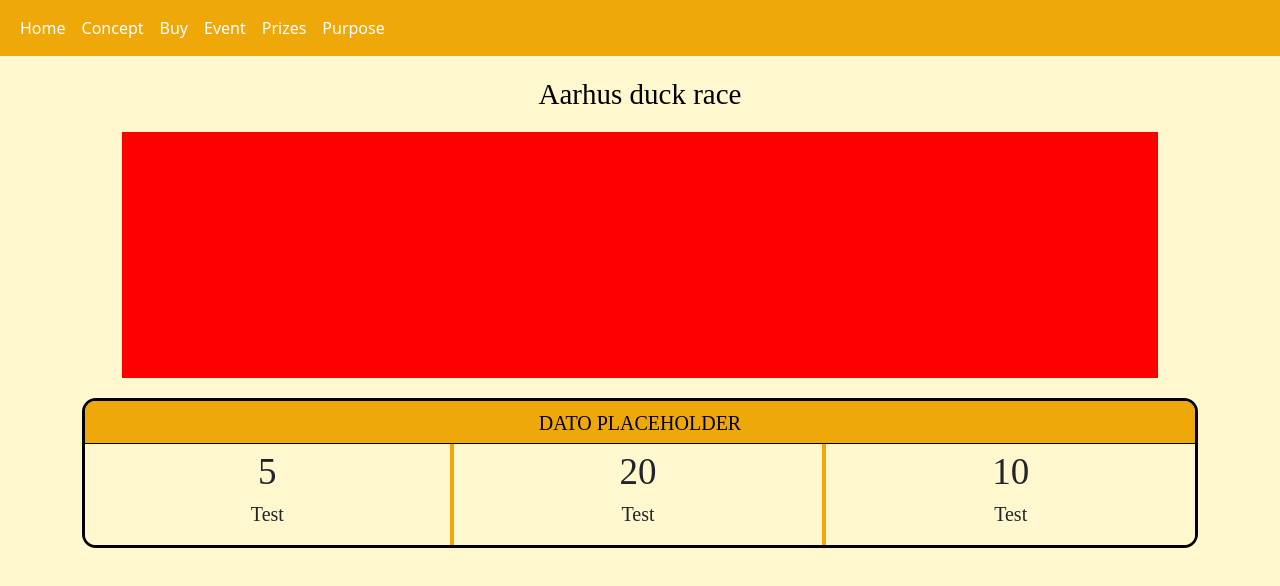
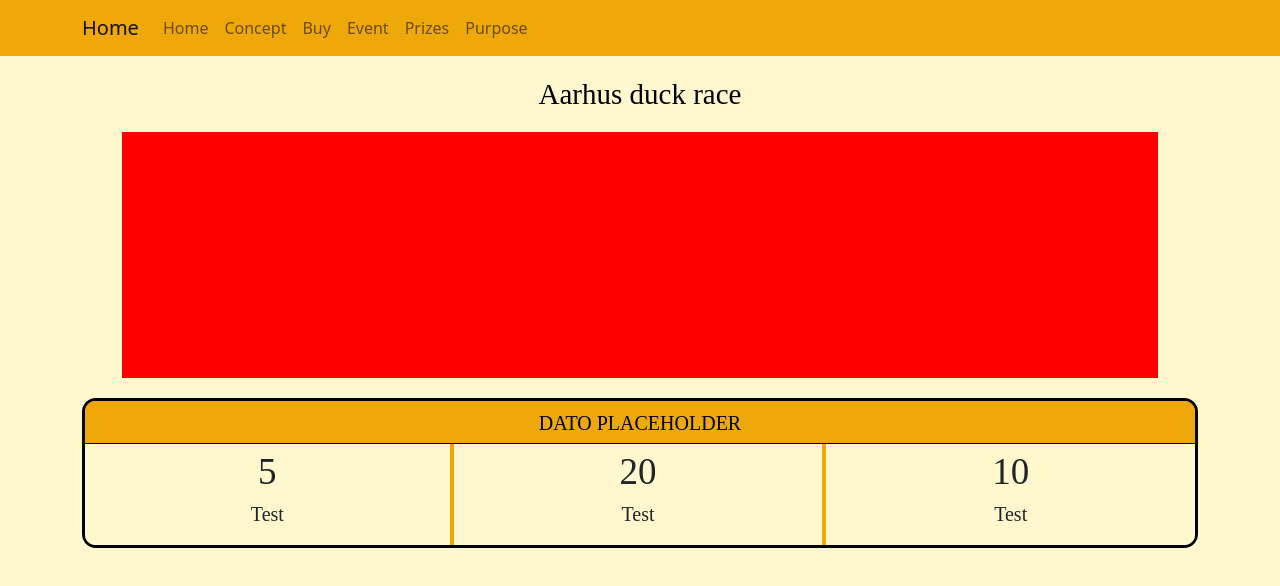
Before and after one commit to Bramstorp/aarhus-duck-race-demo, a React (Create React App) app in the folder frontend/: page / in a window 1280 px wide. Shown: the top 586 px of the page. Built offline with nearby package versions, Linux system fonts and the light colour scheme.

Commit message:
navbar update

```diff
--- a/frontend/src/Layout/Layout.jsx
+++ b/frontend/src/Layout/Layout.jsx
@@ -1,10 +1,10 @@
 import React from "react";
-import { Navbar } from "./Navbar";
+import { Navigation } from "./Navbar";
 import "bootstrap/dist/css/bootstrap.min.css";
 
 export const Layout = (props) => (
   <div>
-    <Navbar />
+    <Navigation />
     <div className="container">{props.children}</div>
   </div>
 );
--- a/frontend/src/Layout/Navbar.jsx
+++ b/frontend/src/Layout/Navbar.jsx
@@ -2,57 +2,29 @@ import React from "react";
 import { Link } from "react-router-dom";
 import './navbar.style.css';
 
+import Container from 'react-bootstrap/Container';
+import Navbar from 'react-bootstrap/Navbar';
+import Nav from 'react-bootstrap/Nav';
 
-export const Navbar = () => {
+export const Navigation = () => {
   return (
-    <nav className="navbar primary-color navbar-white navbar-expand-lg">
-      <div className="container-fluid">
-        <button
-          className="navbar-toggler"
-          type="button"
-          data-bs-toggle="collapse"
-          data-bs-target="#navbarNav"
-          aria-controls="navbarNav"
-          aria-expanded="false"
-          aria-label="Toggle navigation"
-        >
-          <span className="navbar-toggler-icon"></span>
-        </button>
-        <div className="collapse navbar-collapse" id="navbarNav">
-          <ul className="navbar-nav">
-            <li className="nav-item">
-              <Link className="nav-link  color-white" to="/">
-                Home
-              </Link>
-            </li>
-            <li className="nav-item">
-              <Link className="nav-link color-white" to="/concept">
-                Concept
-              </Link>
-            </li>
-            <li className="nav-item">
-              <Link className="nav-link color-white" to="/buy">
-                Buy
-              </Link>
-            </li>
-            <li className="nav-item">
-              <Link className="nav-link color-white" to="/event">
-                Event
-              </Link>
-            </li>
-            <li className="nav-item">
-              <Link className="nav-link color-white" to="/prizes">
-                Prizes
-              </Link>
-            </li>
-            <li className="nav-item">
-              <Link className="nav-link color-white" to="/purpose">
-                Purpose
-              </Link>
-            </li>
-          </ul>
-        </div>
-      </div>
-    </nav>
+<>
+<Navbar className="primary-color" expand="lg">
+  <Container>
+    <Navbar.Brand href="/">Home</Navbar.Brand>
+    <Navbar.Toggle aria-controls="basic-navbar-nav" />
+    <Navbar.Collapse id="basic-navbar-nav">
+      <Nav className="me-auto">
+        <Nav.Link href="/">Home</Nav.Link>
+        <Nav.Link href="/concept">Concept</Nav.Link>
+        <Nav.Link href="/buy">Buy</Nav.Link>
+        <Nav.Link href="/event">Event</Nav.Link>
+        <Nav.Link href="/prizes">Prizes</Nav.Link>
+        <Nav.Link href="/purpose">Purpose</Nav.Link>
+      </Nav>
+    </Navbar.Collapse>
+  </Container>
+</Navbar>
+</>
   );
 };
```
